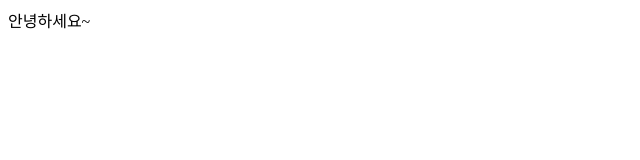
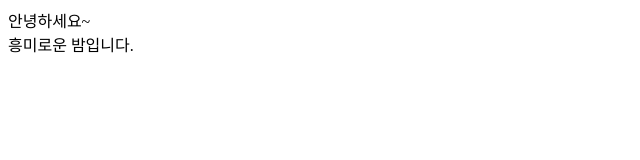
Before and after one commit to curiousgraphy/colavolab, a plain HTML site: page index.html in a window 1280 px wide. Shown: the whole page, without its empty margins (0-640 px from the left). Drawn offline with Linux system fonts and the light colour scheme.

Commit message:
test for github
흥미로운 밤을 추가

```diff
--- a/index.html
+++ b/index.html
@@ -5,6 +5,8 @@
     <title></title>
   </head>
   <body>
-      안녕하세요~
+      안녕하세요~ <br>
+      흥미로운 밤입니다.
+
   </body>
 </html>
```
